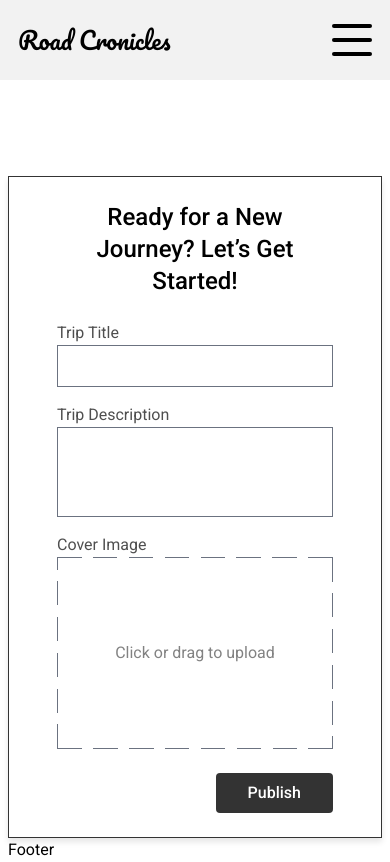
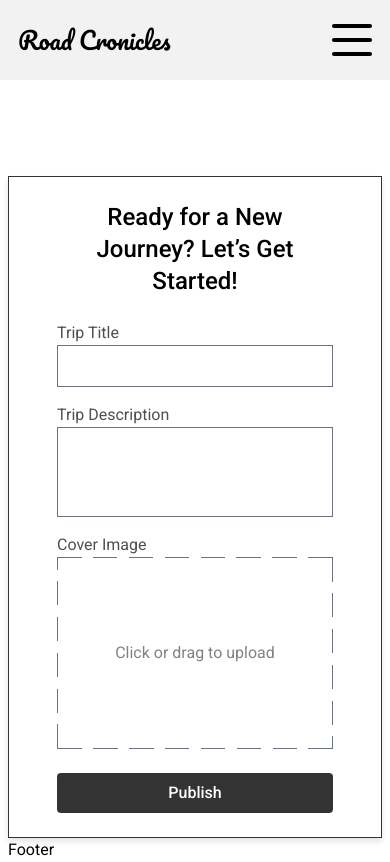
Before and after one commit to Griunvald/travel_app_client, a React (Vite) app in the folder client/: page /start-trip in a window 390 px wide. Built offline with nearby package versions, Linux system fonts and the light colour scheme.

Commit message:
Change buttons flex direction to row on mobile

```diff
--- a/client/src/components/pages/StartTrip.jsx
+++ b/client/src/components/pages/StartTrip.jsx
@@ -88,7 +88,7 @@
                 label="Cover Image"
             />
 
-<div className="flex justify-end gap-x-5">
+<div className="flex flex-col  md:flex-row justify-end gap-x-5 gap-y-4">
              {preview && <LinkButton name="Remove Image" type="secondary" onClick={handleCancel} />}
             <Button name="Publish" variant="primary" action="submit"/>
         </div>
```
